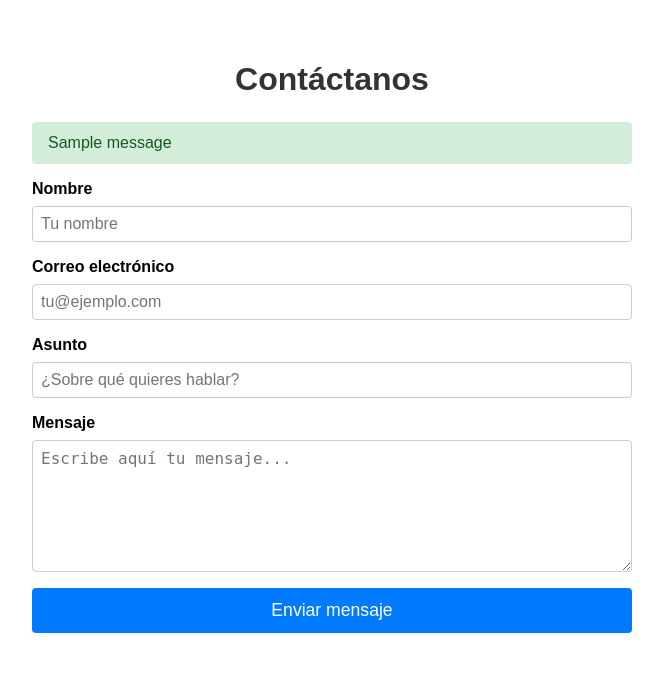
After one commit to sofiag20/Parnet, a Flask app: page /contacto in a window 1280 px wide. The commit adds this page. Shown: the top 680 px of the page, without its empty margins (308-971 px from the left). Run offline with Flask 3, Linux system fonts and the light colour scheme; tables that the repository leaves empty hold one stand-in row (values such as "Sample post"); one stand-in notice (Sample message) is shown; parts of the project's set-up code (start-up, migrations or seed data) failed here and were passed over.

Commit message:
Actualizado

```diff
--- a/App.py
+++ b/App.py
@@ -1,7 +1,8 @@
-# App.py
+import smtplib
+import os
 from flask import (
     Flask, render_template, redirect, url_for,
-    session, request
+    session, request, current_app, flash
 )
 from flask_socketio import SocketIO, emit
 from models.Database import Database
@@ -9,6 +10,8 @@ from models.Noticia   import Noticia
 from models.Visita    import Visita
 from models.Usuario   import Usuario
 from models.Producto  import Producto
+from models.Contacto import ContactoForm
+from email.mime.text import MIMEText
 
 # Instancia única de SQLAlchemy
 db = Database.get_instance()
@@ -17,6 +20,19 @@ app = Flask(__name__, static_folder='static', template_folder='templates')
 app.secret_key = "admin123"
 app.config['SQLALCHEMY_DATABASE_URI']        = 'mysql+pymysql://root:12345@localhost/parnet'
 app.config['SQLALCHEMY_TRACK_MODIFICATIONS'] = False
+
+app.config['SECRET_KEY'] = '4338b5a9e5c318f36ecc450a84236f2edb254dea3a2ee6ff'
+
+
+# Datos de tu servidor SMTP
+app.config['SMTP_SERVER']       = 'smtp.gmail.com'
+app.config['SMTP_PORT']         = 587
+app.config['SMTP_USER']         = 'parnetoficial@gmail.com'
+app.config['SMTP_PASS']         = 'gfss tlhm nhpb dvde'
+
+
+# Destinatario del formulario de contacto
+app.config['CONTACT_RECIPIENT'] = 'parnetoficial@gmail.com'
 
 # Asociamos db y SocketIO
 db.init_app(app)
@@ -79,10 +95,63 @@ def productos():
         productos = Producto.query.all()
     return render_template('fragmentos/producto.html', productos=productos)
 
-@app.route("/contacto")
+@app.route('/contenido/contacto', methods=['GET', 'POST'])
+def contenido_contacto():
+    form = ContactoForm()
+    return render_template('fragmentos/contacto.html', form=form)
+
+@app.route('/contacto', methods=['GET', 'POST'])
 def contacto():
-    return render_template("contacto.html")
+    if request.method == 'POST':
+        # 1) Leer campos del formulario
+        nombre  = request.form.get('nombre', '').strip()
+        correo  = request.form.get('correo', '').strip()
+        asunto  = request.form.get('asunto', '').strip()
+        mensaje = request.form.get('mensaje', '').strip()
 
+        # 2) Validación mínima
+        if not nombre or not correo or not asunto or not mensaje:
+            flash('Por favor completa todos los campos.', 'danger')
+            return redirect(url_for('contacto'))
+
+        # 3) Construir el cuerpo del mensaje
+        cuerpo = f"""De: {nombre} <{correo}>
+
+Asunto: {asunto}
+
+Mensaje:
+{mensaje}
+"""
+
+        # 4) Crear el objeto MIMEText
+        msg = MIMEText(cuerpo, _charset='utf-8')
+        msg['Subject']  = asunto
+        msg['From']     = current_app.config['SMTP_USER']
+        msg['To']       = current_app.config['CONTACT_RECIPIENT']
+        msg['Reply-To'] = correo
+
+        # 5) Enviar por SMTP
+        try:
+            servidor = smtplib.SMTP(
+                current_app.config['SMTP_SERVER'],
+                current_app.config['SMTP_PORT']
+            )
+            servidor.starttls()
+            servidor.login(
+                current_app.config['SMTP_USER'],
+                current_app.config['SMTP_PASS']
+            )
+            servidor.send_message(msg)
+            servidor.quit()
+            flash('¡Tu mensaje ha sido enviado con éxito!', 'success')
+        except Exception as e:
+            current_app.logger.error(f'Error enviando correo: {e}')
+            flash('Ocurrió un error al enviar tu mensaje. Intenta más tarde.', 'danger')
+
+        return redirect(url_for('contacto'))
+
+    # GET: mostrar el formulario
+    return render_template('contacto.html')
 # ——————————————————————————————
 # SOCKET.IO PARA USUARIOS CONECTADOS
 # ——————————————————————————————
@@ -169,6 +238,8 @@ def eliminar_producto(id):
 
 
 
+
+
 # ——————————————————————————————
 # EJECUCIÓN
 # ——————————————————————————————
--- /dev/null
+++ b/static/css/contacto.css
@@ -0,0 +1,66 @@
+/* Contacto */
+.contacto-section {
+    max-width: 600px;
+    margin: 0 auto;
+    padding: 2rem;
+    font-family: Arial, sans-serif;
+}
+
+.contacto-section h1 {
+    text-align: center;
+    margin-bottom: 1.5rem;
+    color: #333;
+}
+
+.flash-messages .alert {
+    margin-bottom: 1rem;
+    padding: 0.75rem 1rem;
+    border-radius: 4px;
+}
+
+.alert-success {
+    background-color: #d4edda;
+    color: #155724;
+}
+
+.alert-danger {
+    background-color: #f8d7da;
+    color: #721c24;
+}
+
+.contacto-form .form-group {
+    margin-bottom: 1rem;
+}
+
+.contacto-form label {
+    display: block;
+    margin-bottom: 0.5rem;
+    font-weight: bold;
+}
+
+.contacto-form input,
+.contacto-form textarea {
+    width: 100%;
+    padding: 0.5rem;
+    border: 1px solid #ccc;
+    border-radius: 4px;
+    font-size: 1rem;
+    box-sizing: border-box;
+}
+
+.contacto-form .btn-enviar {
+    display: block;
+    width: 100%;
+    padding: 0.75rem;
+    background-color: #007bff;
+    color: #fff;
+    font-size: 1.1rem;
+    border: none;
+    border-radius: 4px;
+    cursor: pointer;
+    transition: background-color 0.2s ease;
+}
+
+.contacto-form .btn-enviar:hover {
+    background-color: #0056b3;
+}
--- /dev/null
+++ b/templates/fragmentos/contacto.html
@@ -0,0 +1,64 @@
+<!-- templates/contacto.html -->
+<div class="contacto-section">
+    <h1>Contáctanos</h1>
+
+    {% with messages = get_flashed_messages(with_categories=true) %}
+        {% if messages %}
+        <div class="flash-messages">
+            {% for category, msg in messages %}
+            <div class="alert alert-{{ category }}">{{ msg }}</div>
+            {% endfor %}
+        </div>
+        {% endif %}
+    {% endwith %}
+
+    <form method="POST" action="{{ url_for('contacto') }}" class="contacto-form">
+        <div class="form-group">
+            <label for="nombre">Nombre</label>
+            <input
+                type="text"
+                id="nombre"
+                name="nombre"
+                placeholder="Tu nombre"
+                required
+            >
+        </div>
+
+        <div class="form-group">
+            <label for="correo">Correo electrónico</label>
+            <input
+                type="email"
+                id="correo"
+                name="correo"
+                placeholder="tu@ejemplo.com"
+                required
+            >
+        </div>
+
+        <div class="form-group">
+            <label for="asunto">Asunto</label>
+            <input
+                type="text"
+                id="asunto"
+                name="asunto"
+                placeholder="¿Sobre qué quieres hablar?"
+                required
+            >
+        </div>
+
+        <div class="form-group">
+            <label for="mensaje">Mensaje</label>
+            <textarea
+                id="mensaje"
+                name="mensaje"
+                rows="6"
+                placeholder="Escribe aquí tu mensaje..."
+                required
+            ></textarea>
+        </div>
+
+        <button type="submit" class="btn-enviar">Enviar mensaje</button>
+    </form>
+</div>
+
+<link rel="stylesheet" href="{{ url_for('static', filename='css/contacto.css') }}">
--- a/templates/index.html
+++ b/templates/index.html
@@ -34,7 +34,7 @@
     <a href="{{ url_for('servicios') }}" class="tab-link">Servicios</a>
     <a href="#" onclick="cargarContenido('productos')" class="tab-link">Productos</a>
     <a href="#" class="tab-link">Casos De Éxito</a>
-    <a href="{{ url_for('contacto') }}" class="tab-link">Contactos</a>
+    <a href="#" onclick="cargarContenido('contacto')" class="tab-link">Contacto</a>
     <a href="#" class="tab-link">Socios</a>
 </nav>
 
@@ -73,7 +73,7 @@
             <a href="#" class="menu-button">Fibra Óptica</a>
             <a href="#" class="menu-button">Cables Estructurales</a>
             <a href="#" class="menu-button">Pólizas</a>
-            <a href="#" class="menu-button">Outsourcing</a>
+            <a href="#" class="menu-button">Sugerencia</a>
             <a href="{{ url_for('login2') }}" class="menu-button">Administración</a>
 
         </div>
@@ -125,7 +125,7 @@
         <a href="{{ url_for('servicios') }}">Servicios</a> |
         <a href="#" onclick="cargarContenido('contenido/producto')" class="tab-link">¿Quiénes Somos?</a>
         <a href="#">Casos De Éxito</a> |
-        <a href="{{ url_for('contacto') }}">Contacto</a> |
+        <a href="#" onclick="cargarContenido('contenido/contacto')" class="tab-link">Contacto</a>
         <a href="#">Soporte</a>
         </div>
         <img src="{{ url_for('static', filename='img/conector.png') }}" alt="Globo" class="footer-globe">
```
Also changed, not shown: models/Contacto.py (added, +10 -0 lines), models/Sugerencia.py (added, +14 -0 lines), templates/fragmentos/productos_admin.html (deleted, +0 -82 lines), test.py (added, +20 -0 lines).
